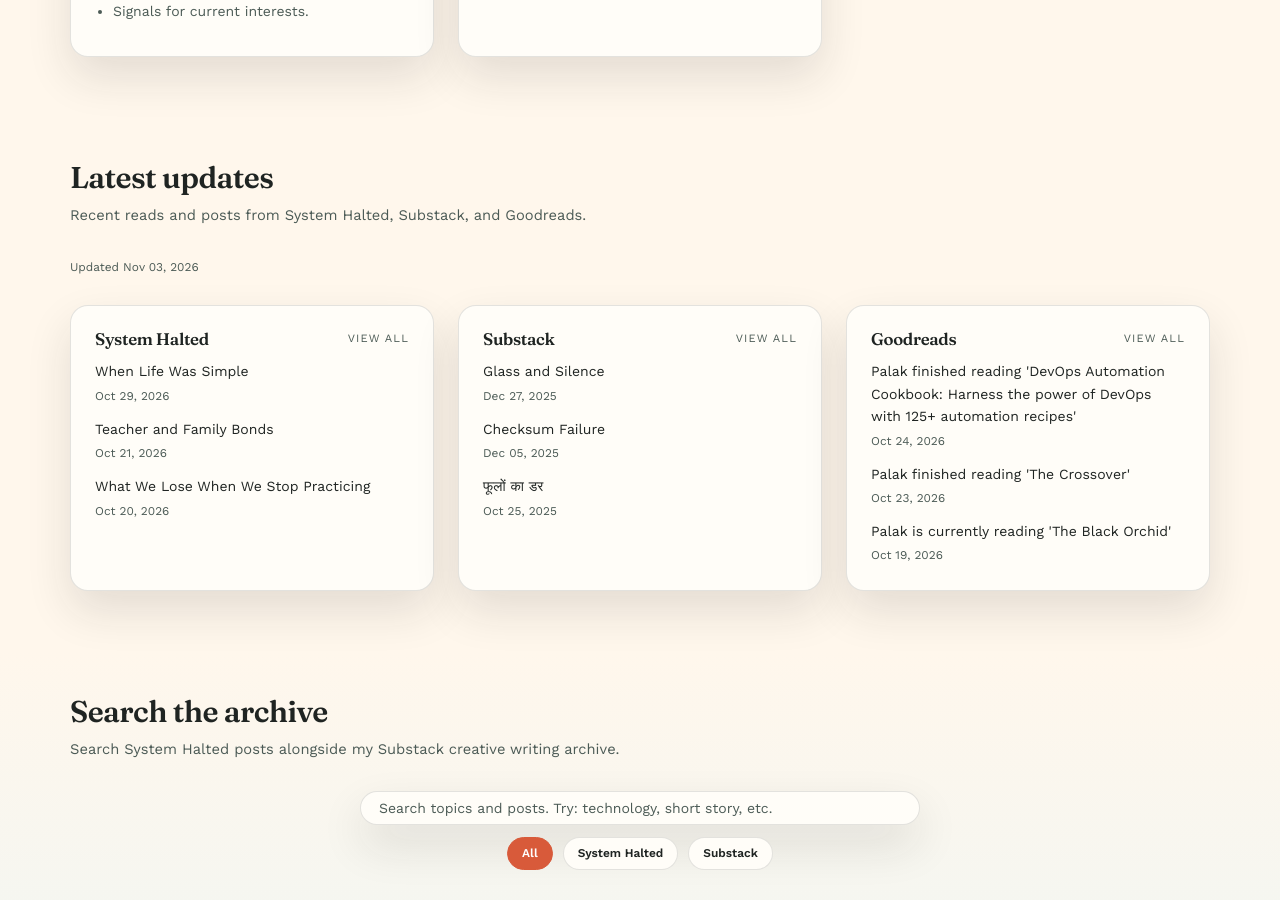
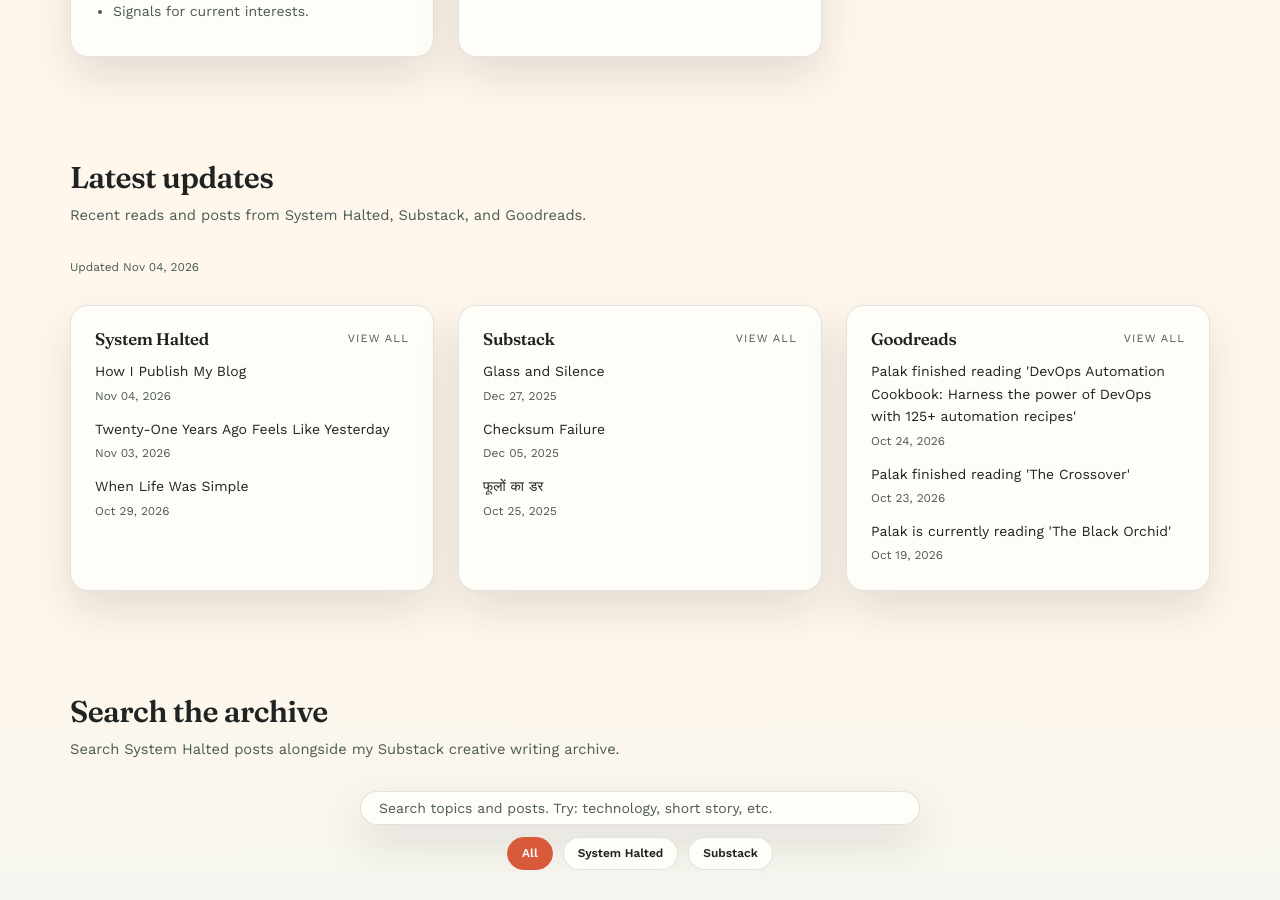
Before and after one commit to systemhalted/about-me, a Jekyll site: the page built from index.html, in a window 1280 px wide and 900 px high, scrolled down 2421 px. Built offline with Jekyll 4.4.1, drawn with Linux system fonts in a browser that asks for light colours; nearby versions of some CDN libraries.

Commit message:
refresh content feeds

```diff
--- a/_data/latest_sources.json
+++ b/_data/latest_sources.json
@@ -1,5 +1,5 @@
 {
-  "updated_at": "2026-11-03T09:33:52Z",
+  "updated_at": "2026-11-04T09:14:25Z",
   "sources": [
     {
       "id": "systemhalted",
@@ -8,19 +8,19 @@
       "feed_url": "https://systemhalted.in/feed",
       "items": [
         {
+          "title": "How I Publish My Blog",
+          "url": "https://systemhalted.in/2026/11/04/how-i-publish-my-blog/",
+          "published": "2026-11-04T00:00:00Z"
+        },
+        {
+          "title": "Twenty-One Years Ago Feels Like Yesterday",
+          "url": "https://systemhalted.in/2026/11/03/twenty-one-years-ago-feels-like-yesterday/",
+          "published": "2026-11-03T00:00:00Z"
+        },
+        {
           "title": "When Life Was Simple",
           "url": "https://systemhalted.in/2026/10/29/when-life-was-simple/",
           "published": "2026-10-29T00:00:00Z"
-        },
-        {
-          "title": "Teacher and Family Bonds",
-          "url": "https://systemhalted.in/2026/10/21/teacher-and-family-bonds/",
-          "published": "2026-10-21T00:00:00Z"
-        },
-        {
-          "title": "What We Lose When We Stop Practicing",
-          "url": "https://systemhalted.in/2026/10/20/what-we-lose-when-we-stop-practicing/",
-          "published": "2026-10-20T00:00:00Z"
         }
       ]
     },
```
